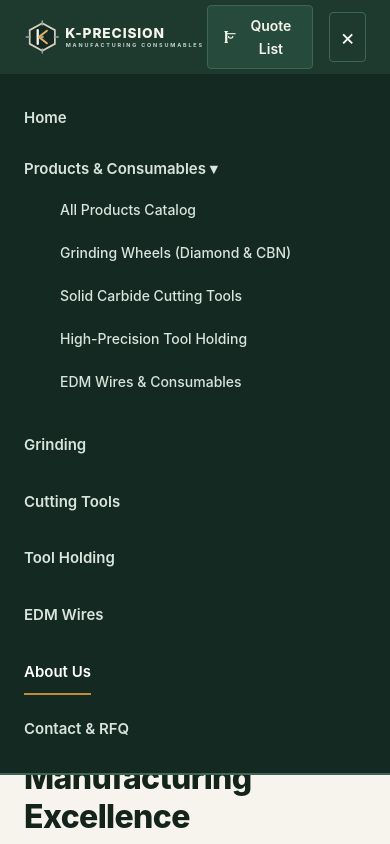
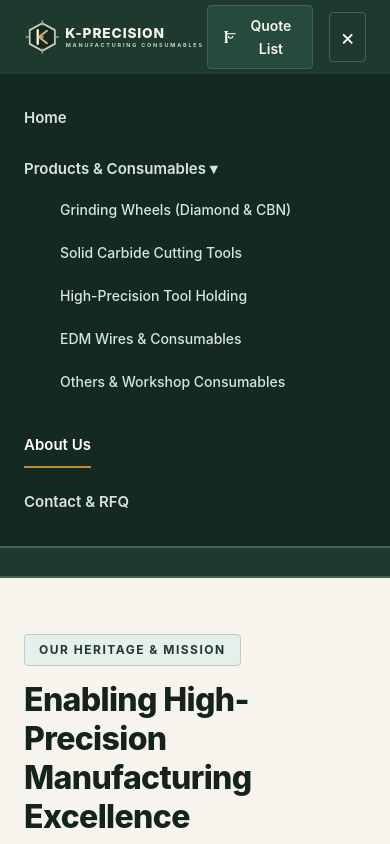
Before and after one commit to tuan07071239-pixel/k-precision, a plain HTML site: page about.html in a window 390 px wide. Both pictures are taken after a click on the button "Toggle navigation menu". Shown: the top 844 px of the page. Drawn offline with Linux system fonts and the light colour scheme.

Commit message:
Update about.html with dropdown navigation and corporate details

```diff
--- a/about.html
+++ b/about.html
@@ -43,19 +43,15 @@
       <nav class="nav-menu" aria-label="Main Navigation">
         <a href="index.html" class="nav-link">Home</a>
         <div class="nav-dropdown">
-          <a href="products.html" class="nav-link">Products &amp; Consumables &#9662;</a>
-          <div class="nav-dropdown-menu">
-            <a href="products.html" class="dropdown-item">All Products Catalog</a>
+          <a href="products.html" class="nav-link dropdown-toggle">Products &amp; Consumables &#9662;</a>
+          <div class="dropdown-menu">
             <a href="grinding-wheels.html" class="dropdown-item">Grinding Wheels (Diamond &amp; CBN)</a>
             <a href="cutting-tools.html" class="dropdown-item">Solid Carbide Cutting Tools</a>
             <a href="tool-holding.html" class="dropdown-item">High-Precision Tool Holding</a>
             <a href="edm-wires.html" class="dropdown-item">EDM Wires &amp; Consumables</a>
+            <a href="others.html" class="dropdown-item">Others &amp; Workshop Consumables</a>
           </div>
         </div>
-        <a href="grinding-wheels.html" class="nav-link">Grinding</a>
-        <a href="cutting-tools.html" class="nav-link">Cutting Tools</a>
-        <a href="tool-holding.html" class="nav-link">Tool Holding</a>
-        <a href="edm-wires.html" class="nav-link">EDM Wires</a>
         <a href="about.html" class="nav-link active">About Us</a>
         <a href="contact.html" class="nav-link">Contact &amp; RFQ</a>
       </nav>
@@ -285,6 +281,7 @@
             <li><a href="cutting-tools.html">Solid Carbide End Mills &amp; Drills</a></li>
             <li><a href="tool-holding.html">Shrink Fit &amp; Hydraulic Chucks</a></li>
             <li><a href="edm-wires.html">Brass &amp; Coated EDM Wires</a></li>
+            <li><a href="others.html">Others &amp; Workshop Consumables</a></li>
             <li><a href="products.html">Full Consumables Catalog</a></li>
           </ul>
         </div>
@@ -322,6 +319,7 @@
   </footer>
 
   <!-- Scripts -->
+  <script src="assets/js/products-data.js"></script>
   <script src="assets/js/main.js"></script>
   <script src="assets/js/rfq-basket.js"></script>
 </body>
```
